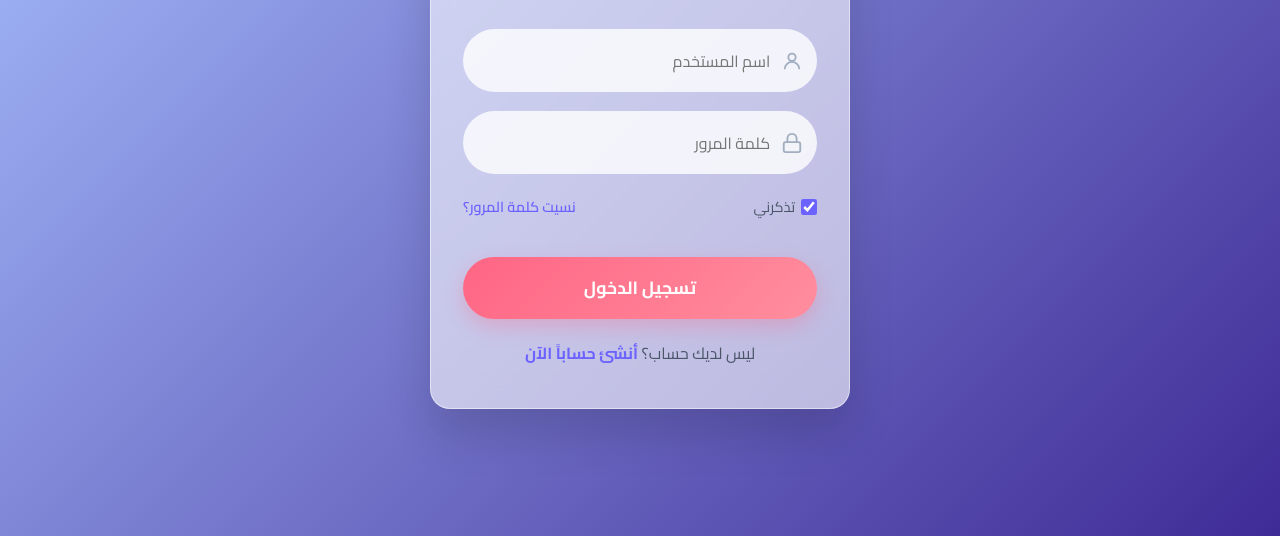
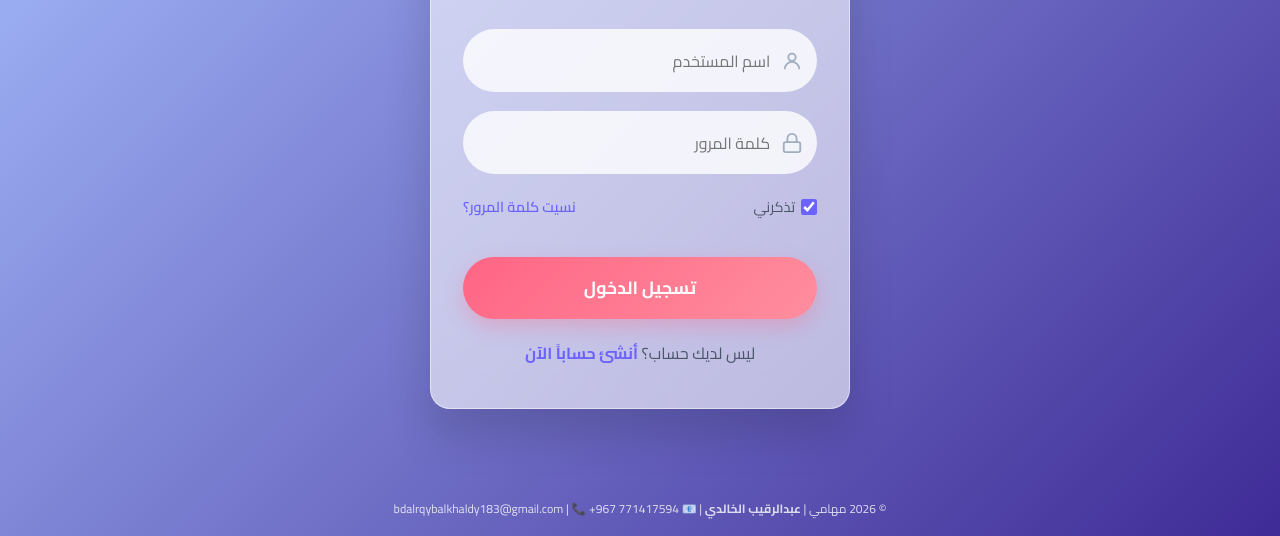
Before and after one commit to mbrmjmbrmj9-cmd/task-manager, a website: page public/login.html in a window 1280 px wide. Shown: the part 264-800 px from the top of the page. Drawn offline with Linux system fonts and the light colour scheme.

Commit message:
Update login.html

```diff
--- a/public/login.html
+++ b/public/login.html
@@ -173,6 +173,9 @@
         document.querySelectorAll('input').forEach(input => {
             input.addEventListener('input', () => { loginError.style.display = 'none'; registerError.style.display = 'none'; });
         });
-    </script>
+     </script>
+  <footer style="text-align:center;padding:1rem;color:white;position:fixed;bottom:0;width:100%;font-size:0.75rem;opacity:0.8;">
+    <p>© 2026 مهامي | <strong>عبدالرقيب الخالدي</strong> | 📧 bdalrqybalkhaldy183@gmail.com | 📞 +967 771417594</p>
+  </footer>
 </body>
 </html>
```
